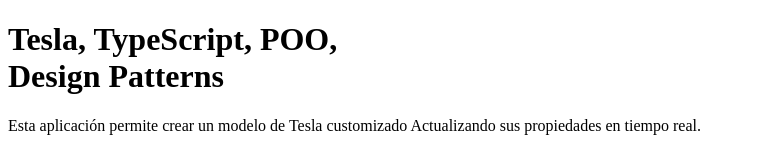
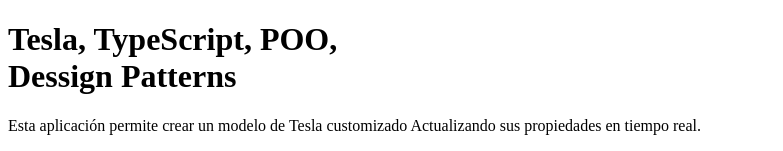
Before and after one commit to iamadeveloper-es/tesla-typescript-oop, a website: page src/index.html in a window 1280 px wide. Shown: the top 151 px of the page, without its empty margins (0-783 px from the left). Drawn offline with Linux system fonts and the light colour scheme.

```diff
--- a/src/index.html
+++ b/src/index.html
@@ -10,7 +10,7 @@
 <body>
     <div class="wrapper">
         <header class="header">
-            <h1>Tesla, TypeScript, POO,<br> Design Patterns</h1>
+            <h1>Tesla, TypeScript, POO,<br> Dessign Patterns</h1>
             <p>Esta aplicación permite crear un modelo de Tesla customizado Actualizando sus propiedades en tiempo real.</p>
             <p>Utiliza Patrones de diseño como "Builder", está desarrollada con TypeScript y el paradigma Orientado a Objetos.</p>
         </header>
```
Also changed, not shown: build/index.html.
